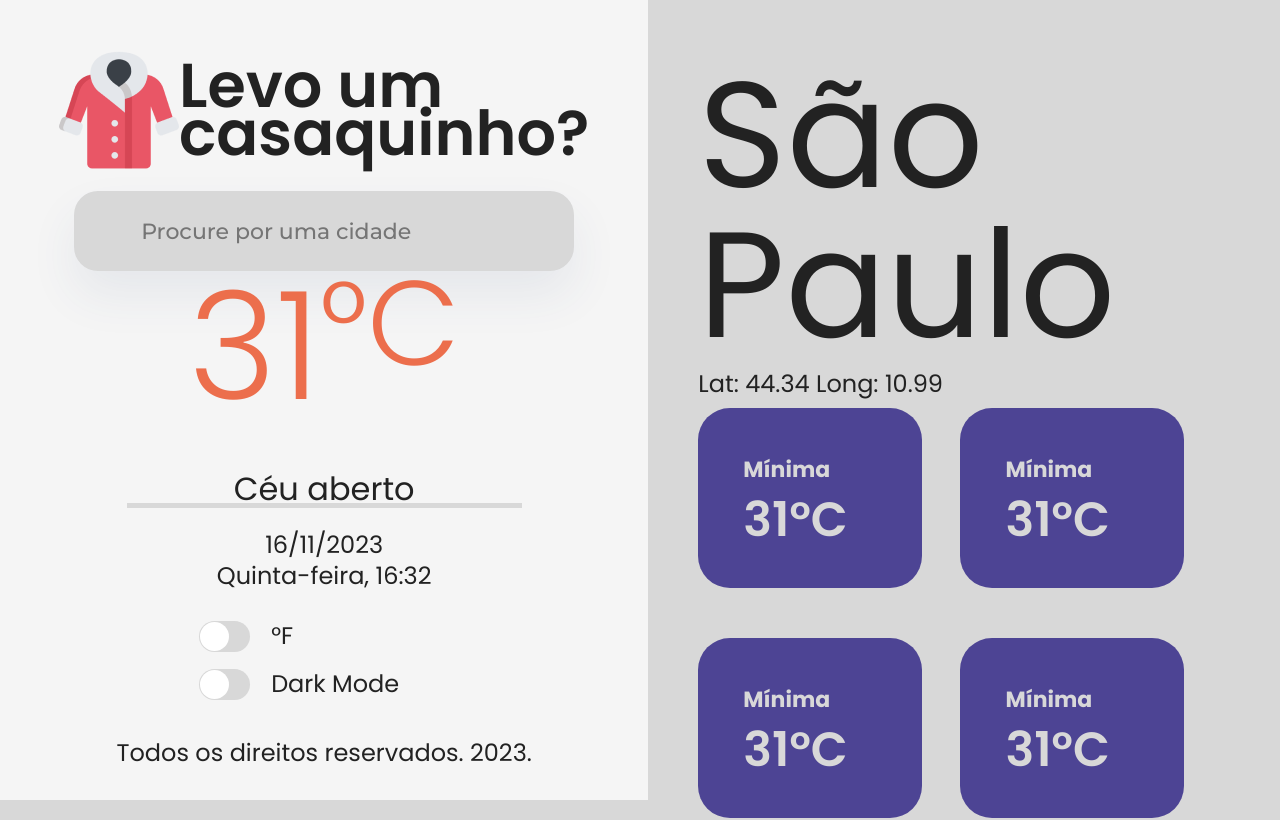
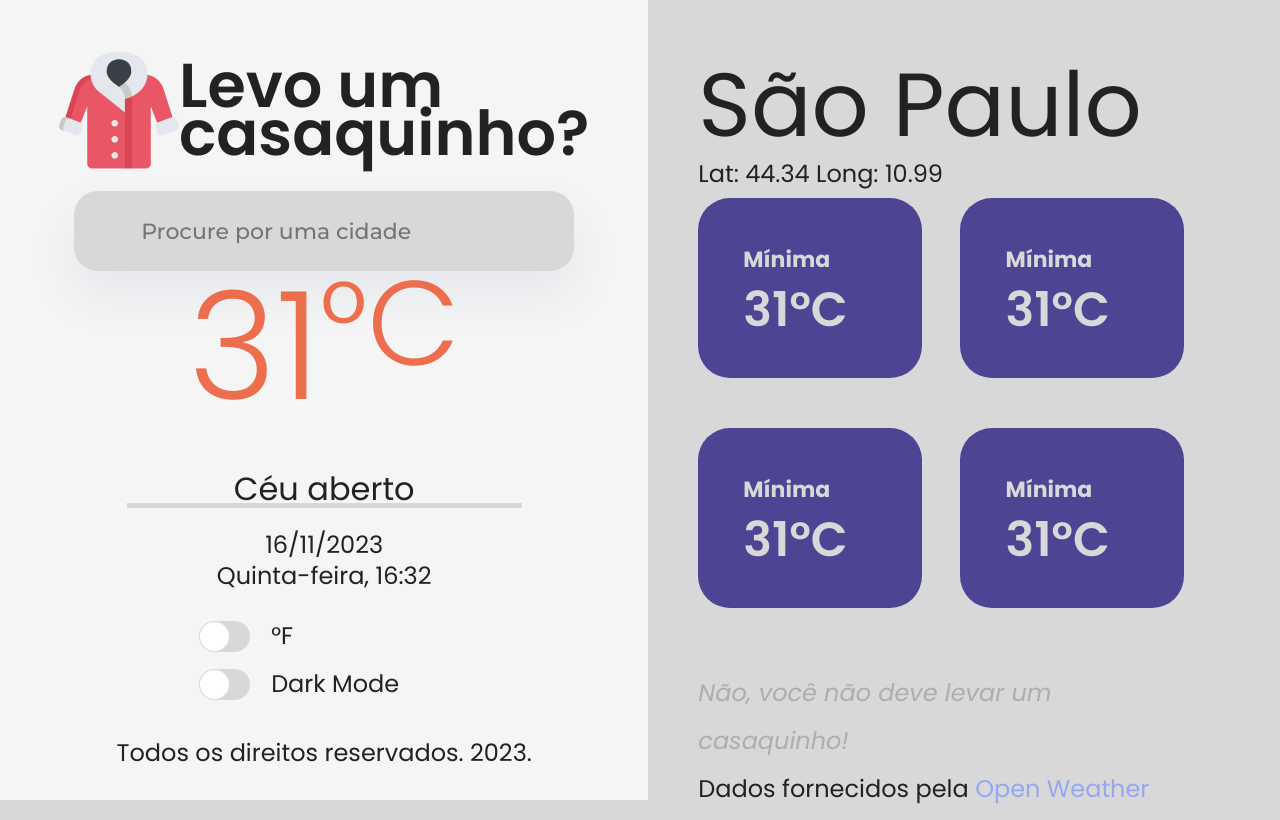
Before and after one commit to 422UR4H/EndTimesForecast, a React (Vite) app: page / in a window 1280 px wide. Shown: the top 820 px of the page. Built offline with nearby package versions, Linux system fonts and the light colour scheme.

Commit message:
:iphone: Style: add responsivity

```diff
--- a/src/components/atoms/Locality/styled.ts
+++ b/src/components/atoms/Locality/styled.ts
@@ -3,8 +3,8 @@ import styled from "styled-components";
 const StyledLocality = styled.div`
   h1 {
     font-weight: 400;
-    font-size: 150px;
-    line-height: 150px;
+    font-size: 7dvw;
+    line-height: 7dvw;
   }
 `;
 export default StyledLocality;
```
Also changed, not shown: 1 other file (tests, documents, lock files or other folders).
